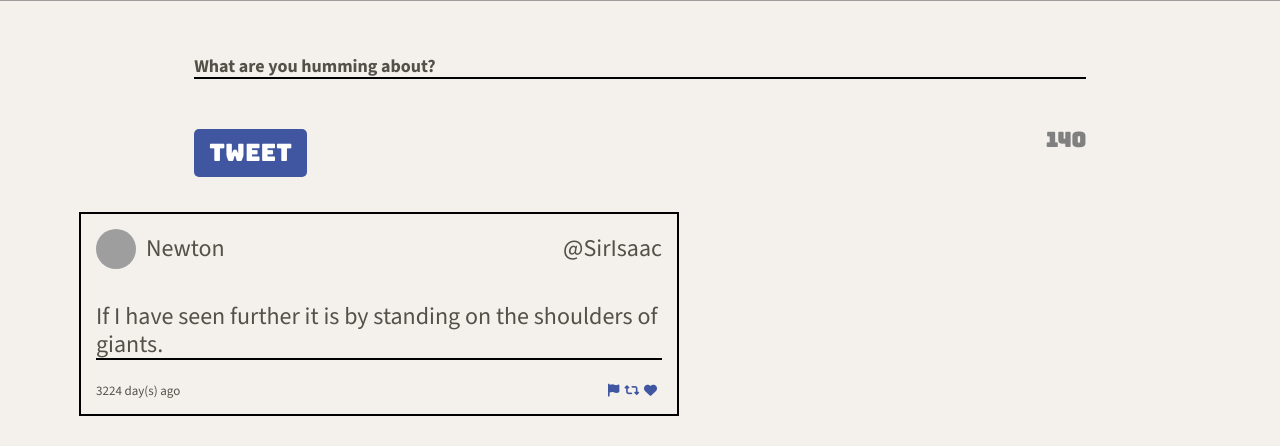
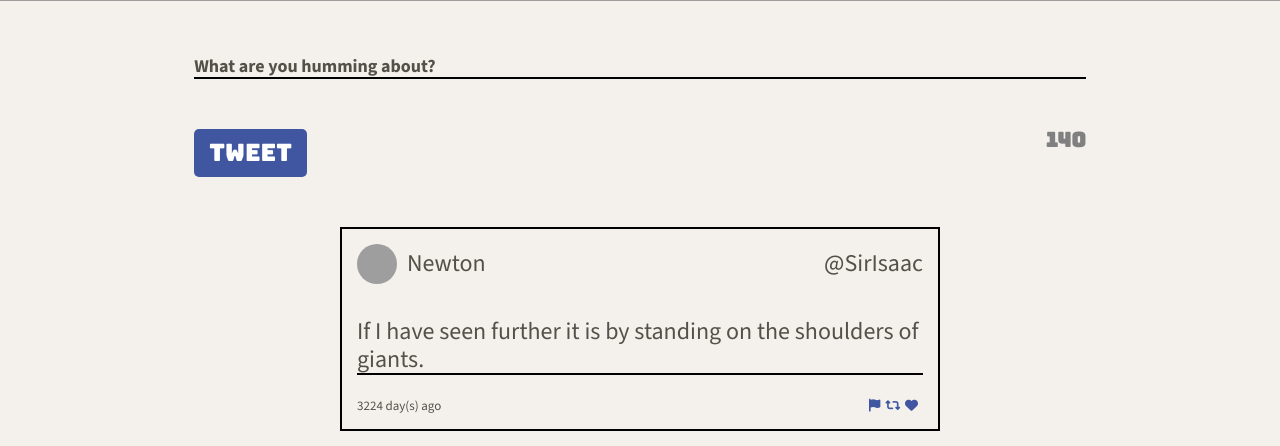
Before and after one commit to CodeJuuun/tweeter, a website: page public/index.html in a window 1280 px wide. Shown: the part 519-965 px from the top of the page. Drawn offline with nearby package versions, Linux system fonts and the light colour scheme; grey boxes are pictures that could not be loaded.

Commit message:
adjusted selector to correct class/id

```diff
--- a/public/styles/tweet.css
+++ b/public/styles/tweet.css
@@ -1,4 +1,4 @@
-.tweets-container {
+#tweets-container {
   display: flex;
   justify-content: center;
 }
```
